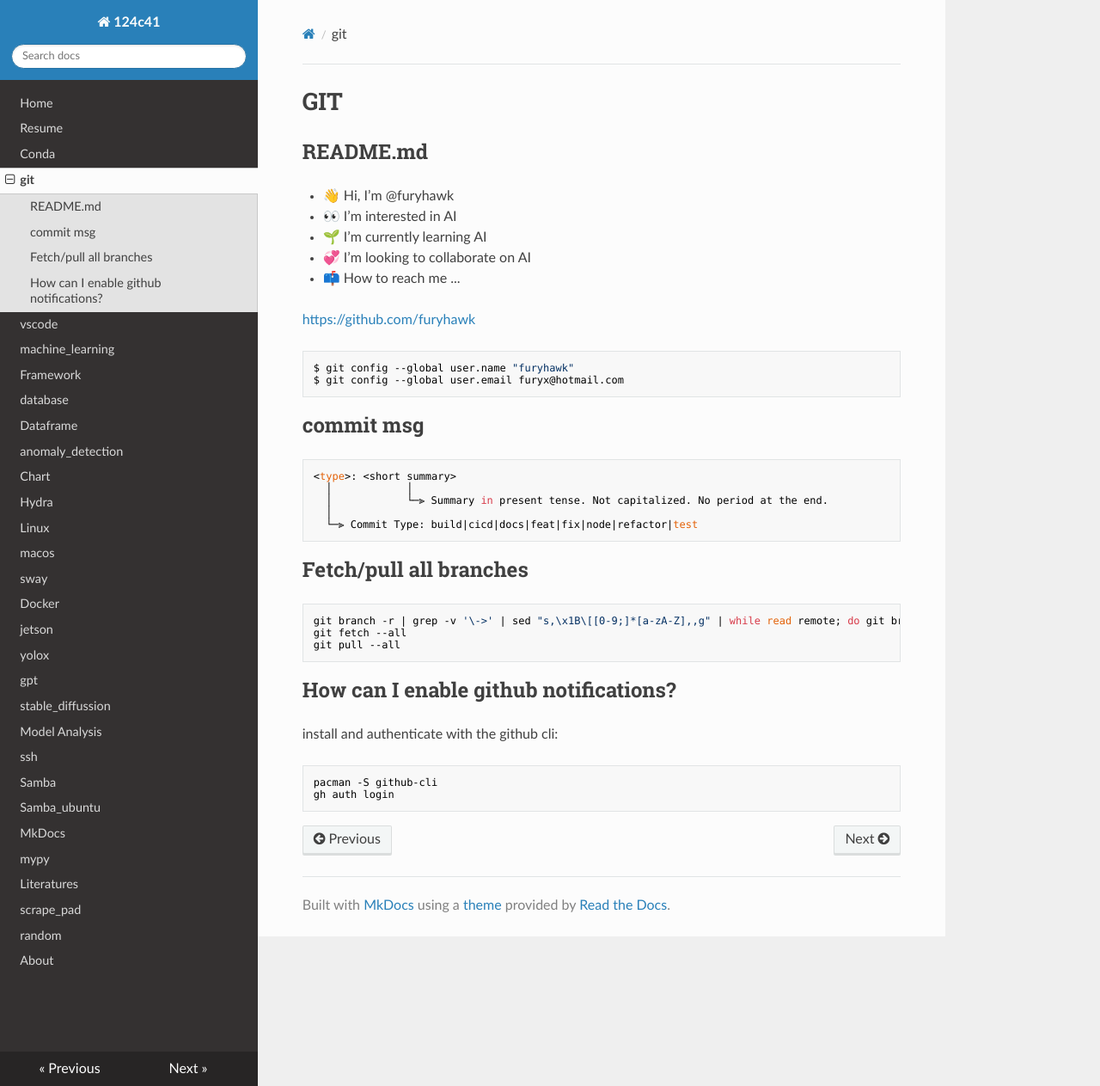
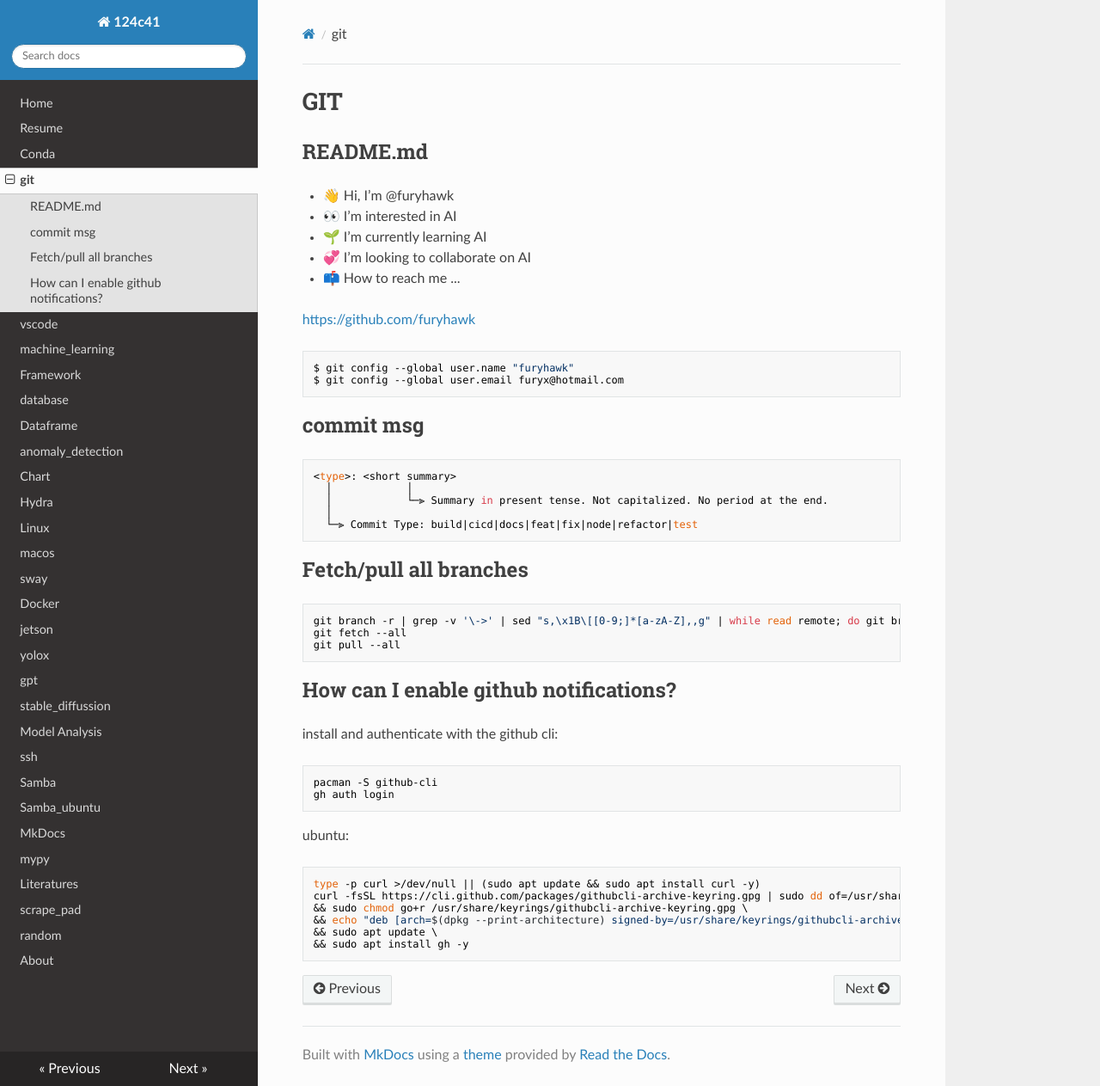
Before and after one commit to furyhawk/124c41, an MkDocs documentation site: the page built from docs/git.md, in a window 1280 px wide and 1263 px high. Shown: the whole window at 86% size. Built offline with MkDocs 1.6.1, drawn with Linux system fonts in a browser that asks for light colours; nearby versions of some CDN libraries.

Commit message:
feat: ubuntu git miniconda

````diff
--- a/docs/git.md
+++ b/docs/git.md
@@ -37,3 +37,13 @@ install and authenticate with the github cli:
 pacman -S github-cli
 gh auth login
 ```
+
+ubuntu:
+```sh
+type -p curl >/dev/null || (sudo apt update && sudo apt install curl -y)
+curl -fsSL https://cli.github.com/packages/githubcli-archive-keyring.gpg | sudo dd of=/usr/share/keyrings/githubcli-archive-keyring.gpg \
+&& sudo chmod go+r /usr/share/keyrings/githubcli-archive-keyring.gpg \
+&& echo "deb [arch=$(dpkg --print-architecture) signed-by=/usr/share/keyrings/githubcli-archive-keyring.gpg] https://cli.github.com/packages stable main" | sudo tee /etc/apt/sources.list.d/github-cli.list > /dev/null \
+&& sudo apt update \
+&& sudo apt install gh -y
+```
````
Also changed, not shown: docs/conda.md (+9 -0 lines).
